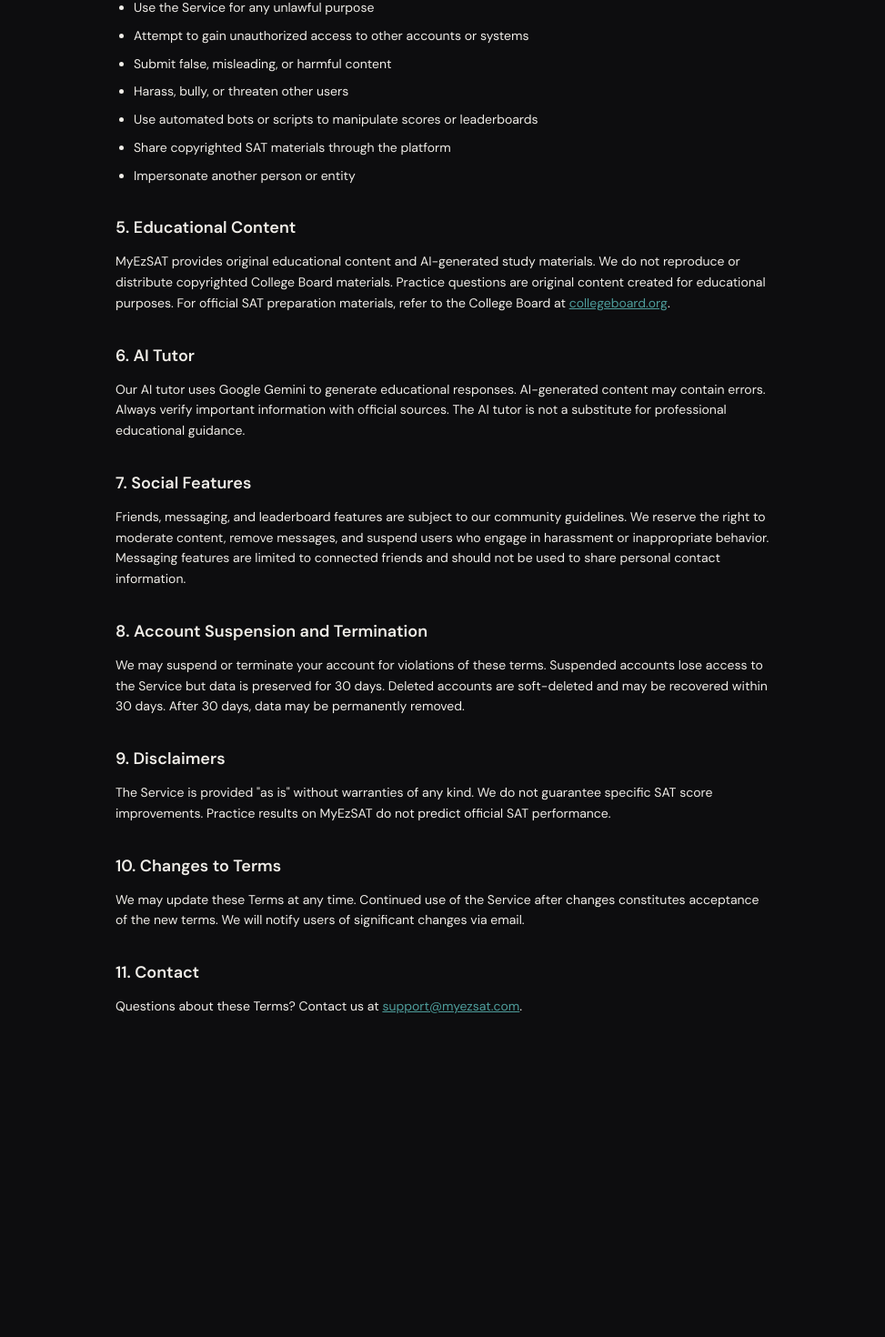
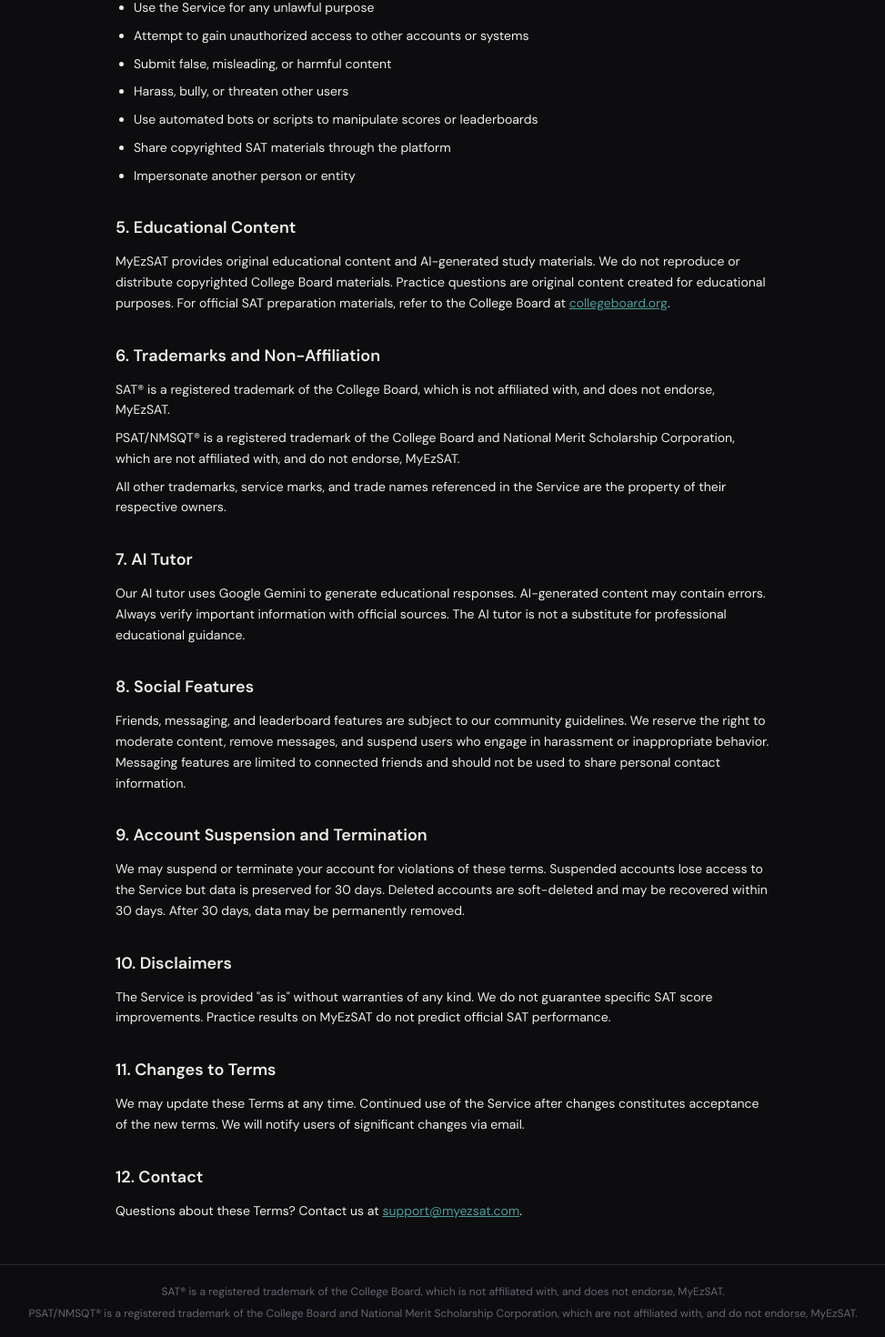
Before and after one commit to mfuyar/myezsat, a Next.js app: page /terms in a window 1280 px wide. Shown: the part 761-2231 px from the top of the page at 91% size, without its empty margins (153-1126 px from the left). Before the commit the page ends 1927 px from the top, so only its background shows below. Built offline with nearby package versions, Linux system fonts and the light colour scheme.

Commit message:
Add SAT trademark disclaimers

```diff
--- a/app/layout.tsx
+++ b/app/layout.tsx
@@ -15,7 +15,18 @@
           rel="stylesheet"
         />
       </head>
-      <body>{children}</body>
+      <body>
+        {children}
+        <footer className="border-t border-[var(--border)] px-6 py-5 text-center text-xs leading-relaxed text-[var(--muted)]">
+          <p>
+            SAT® is a registered trademark of the College Board, which is not affiliated with, and does not endorse, MyEzSAT.
+          </p>
+          <p className="mt-1">
+            PSAT/NMSQT® is a registered trademark of the College Board and National Merit Scholarship Corporation,
+            which are not affiliated with, and do not endorse, MyEzSAT.
+          </p>
+        </footer>
+      </body>
     </html>
   );
 }
--- a/app/terms/page.tsx
+++ b/app/terms/page.tsx
@@ -57,32 +57,39 @@
           </section>
 
           <section>
-            <h2 className="text-lg font-semibold mb-3">6. AI Tutor</h2>
+            <h2 className="text-lg font-semibold mb-3">6. Trademarks and Non-Affiliation</h2>
+            <p>SAT® is a registered trademark of the College Board, which is not affiliated with, and does not endorse, MyEzSAT.</p>
+            <p className="mt-2">PSAT/NMSQT® is a registered trademark of the College Board and National Merit Scholarship Corporation, which are not affiliated with, and do not endorse, MyEzSAT.</p>
+            <p className="mt-2">All other trademarks, service marks, and trade names referenced in the Service are the property of their respective owners.</p>
+          </section>
+
+          <section>
+            <h2 className="text-lg font-semibold mb-3">7. AI Tutor</h2>
             <p>Our AI tutor uses Google Gemini to generate educational responses. AI-generated content may contain errors. Always verify important information with official sources. The AI tutor is not a substitute for professional educational guidance.</p>
           </section>
 
           <section>
-            <h2 className="text-lg font-semibold mb-3">7. Social Features</h2>
+            <h2 className="text-lg font-semibold mb-3">8. Social Features</h2>
             <p>Friends, messaging, and leaderboard features are subject to our community guidelines. We reserve the right to moderate content, remove messages, and suspend users who engage in harassment or inappropriate behavior. Messaging features are limited to connected friends and should not be used to share personal contact information.</p>
           </section>
 
           <section>
-            <h2 className="text-lg font-semibold mb-3">8. Account Suspension and Termination</h2>
+            <h2 className="text-lg font-semibold mb-3">9. Account Suspension and Termination</h2>
             <p>We may suspend or terminate your account for violations of these terms. Suspended accounts lose access to the Service but data is preserved for 30 days. Deleted accounts are soft-deleted and may be recovered within 30 days. After 30 days, data may be permanently removed.</p>
           </section>
 
           <section>
-            <h2 className="text-lg font-semibold mb-3">9. Disclaimers</h2>
+            <h2 className="text-lg font-semibold mb-3">10. Disclaimers</h2>
             <p>The Service is provided "as is" without warranties of any kind. We do not guarantee specific SAT score improvements. Practice results on MyEzSAT do not predict official SAT performance.</p>
           </section>
 
           <section>
-            <h2 className="text-lg font-semibold mb-3">10. Changes to Terms</h2>
+            <h2 className="text-lg font-semibold mb-3">11. Changes to Terms</h2>
             <p>We may update these Terms at any time. Continued use of the Service after changes constitutes acceptance of the new terms. We will notify users of significant changes via email.</p>
           </section>
 
           <section>
-            <h2 className="text-lg font-semibold mb-3">11. Contact</h2>
+            <h2 className="text-lg font-semibold mb-3">12. Contact</h2>
             <p>Questions about these Terms? Contact us at <a href="mailto:support@myezsat.com" className="text-[var(--ela)] underline">support@myezsat.com</a>.</p>
           </section>
 
```
